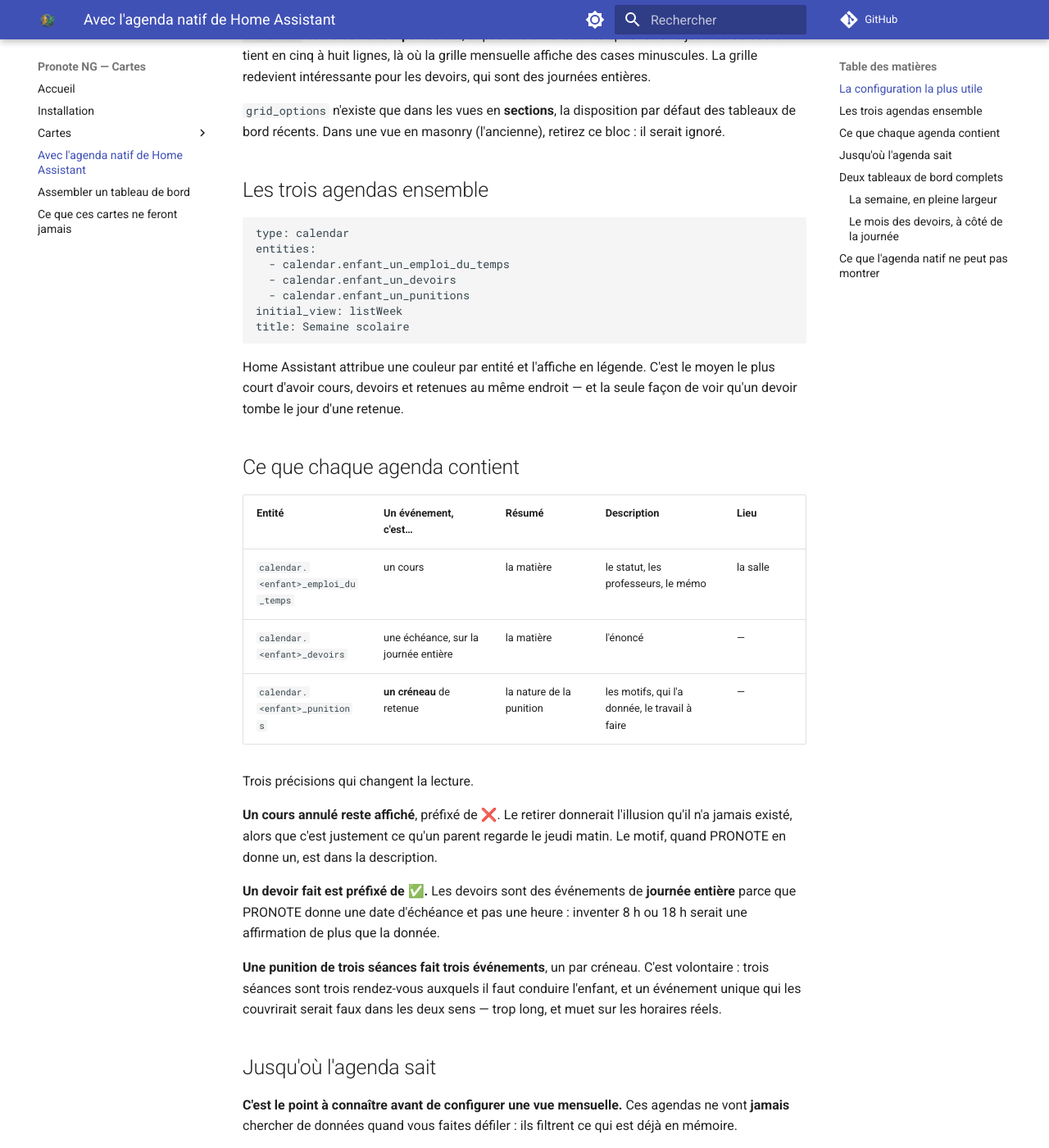
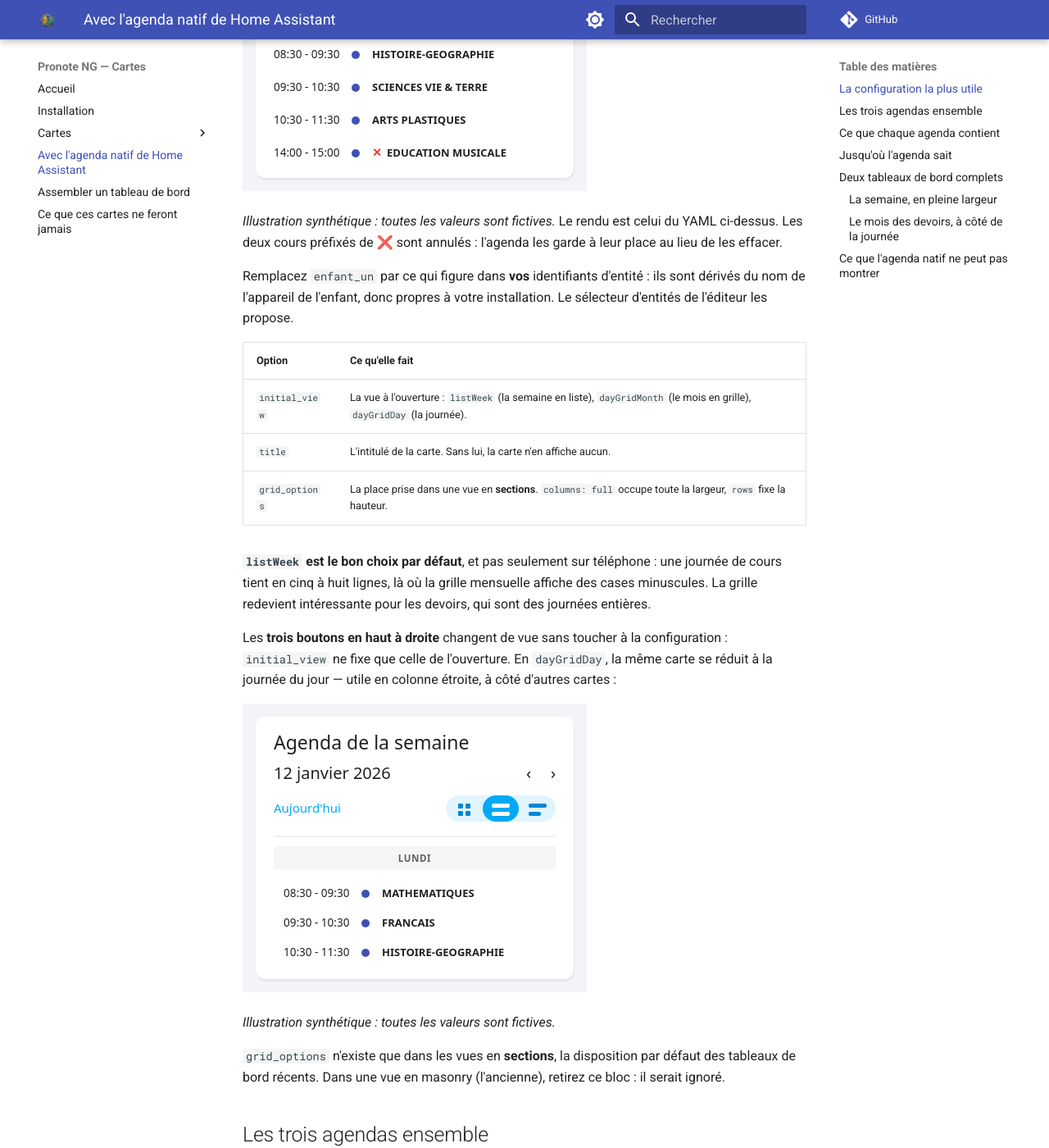
Before and after one commit to FiveElements/ha-pronote-ng-cards, an MkDocs documentation site: the page built from docs/ha-calendar.md, in a window 1280 px wide and 1400 px high, scrolled down 948 px. Shown: the whole window at 82% size. Built offline with MkDocs 1.6.1 and Material for MkDocs 9.7.7, drawn with Linux system fonts in a browser that asks for light colours; comment, search, counter and statistics services are not loaded; some of the changed text lies outside the part shown.

Commit message:
docs(ha-calendar): trois illustrations, dont celle qui prouve le mois vide
La page décrivait les trois vues et l'horizon de collecte sans jamais les
montrer. Chaque illustration se place à côté du texte qu'elle prouve :

- listWeek, sous le YAML qui la produit — avec les deux cours annulés
  préfixés de ❌, que la page annonce trois sections plus bas ;
- la vue jour, à l'endroit où la page arbitre entre les vues, avec les trois
  boutons de bascule qui rendent `initial_view` moins définitif qu'il n'en a
  l'air ;
- dayGridMonth, dans « Jusqu'où l'agenda sait » : une seule semaine porte des
  pastilles et tout le reste du mois est vide. C'est la démonstration directe
  du paragraphe qui explique que faire défiler ne va rien chercher.

Les deux premières sont des SVG écrits à la main, dans l'idiome des dix
aperçus de cartes : matières inventées, semaine inventée. Une capture réelle
aurait publié l'emploi du temps d'une élève sur un site public — le dépôt
traite déjà l'URL iCal comme un mot de passe pour exactement cette raison, et
publier la donnée ne peut pas être plus sûr que publier la clé qui y mène.
La vue mois reste une capture : elle ne porte que des pastilles et des
« +4 en plus », aucun libellé.

Co-Authored-By: Claude Opus 5 (1M context) <noreply@anthropic.com>

````diff
--- a/docs/ha-calendar.md
+++ b/docs/ha-calendar.md
@@ -22,6 +22,12 @@ grid_options:
   rows: 9
 ```
 
+![La carte Agenda en vue listWeek : la semaine en liste, groupée par jour](assets/ha-calendar/semaine.svg)
+
+*Illustration synthétique : toutes les valeurs sont fictives.* Le rendu est
+celui du YAML ci-dessus. Les deux cours préfixés de ❌ sont annulés : l'agenda
+les garde à leur place au lieu de les effacer.
+
 Remplacez `enfant_un` par ce qui figure dans **vos** identifiants d'entité :
 ils sont dérivés du nom de l'appareil de l'enfant, donc propres à votre
 installation. Le sélecteur d'entités de l'éditeur les propose.
@@ -36,6 +42,15 @@ installation. Le sélecteur d'entités de l'éditeur les propose.
 journée de cours tient en cinq à huit lignes, là où la grille mensuelle affiche
 des cases minuscules. La grille redevient intéressante pour les devoirs, qui
 sont des journées entières.
+
+Les **trois boutons en haut à droite** changent de vue sans toucher à la
+configuration : `initial_view` ne fixe que celle de l'ouverture. En
+`dayGridDay`, la même carte se réduit à la journée du jour — utile en colonne
+étroite, à côté d'autres cartes :
+
+![La même carte en vue jour : les cours du lundi seuls](assets/ha-calendar/jour.svg)
+
+*Illustration synthétique : toutes les valeurs sont fictives.*
 
 `grid_options` n'existe que dans les vues en **sections**, la disposition par
 défaut des tableaux de bord récents. Dans une vue en masonry (l'ancienne),
@@ -97,6 +112,15 @@ mois de requêtes, en une seconde, sans que personne ne l'ait demandé.
 | Emploi du temps | la **semaine PRONOTE en cours**, jours déjà passés compris, plus la suivante le dernier jour de la semaine |
 | Devoirs | l'**horizon des devoirs**, 14 jours par défaut, réglable dans les options de l'intégration |
 | Punitions | les créneaux de la **période en cours** |
+
+Cela se voit immédiatement en vue mensuelle :
+
+![La vue mois : une seule semaine porte des pastilles, le reste du mois est vide](assets/ha-calendar/mois.png)
+
+Les pastilles s'arrêtent au vendredi de la semaine en cours, et le « +5 en plus »
+dit qu'une journée ne tient pas dans une case. Le reste du mois n'est pas vide
+parce qu'il n'y a pas cours : il est vide parce que rien n'a été collecté, et
+que faire défiler n'ira rien chercher.
 
 Donc `dayGridMonth` affiche une semaine remplie dans un mois vide, et c'est
 normal. Si vous voulez la vue mensuelle malgré tout, elle est utile pour les
````
Also changed, not shown: docs/assets/ha-calendar/jour.svg (added), docs/assets/ha-calendar/mois.png (added), docs/assets/ha-calendar/semaine.svg (added).
